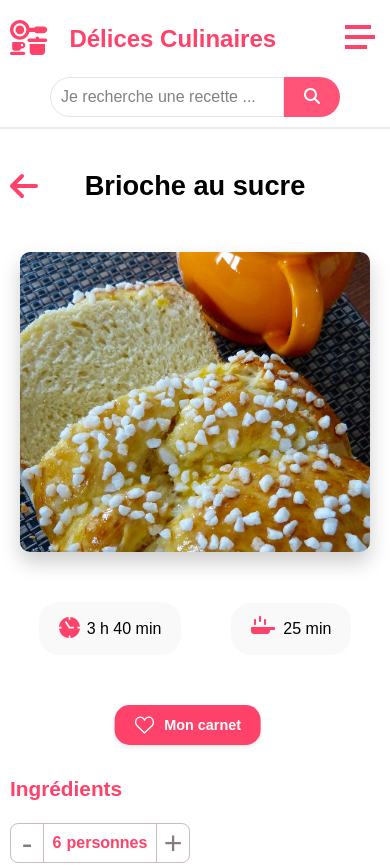
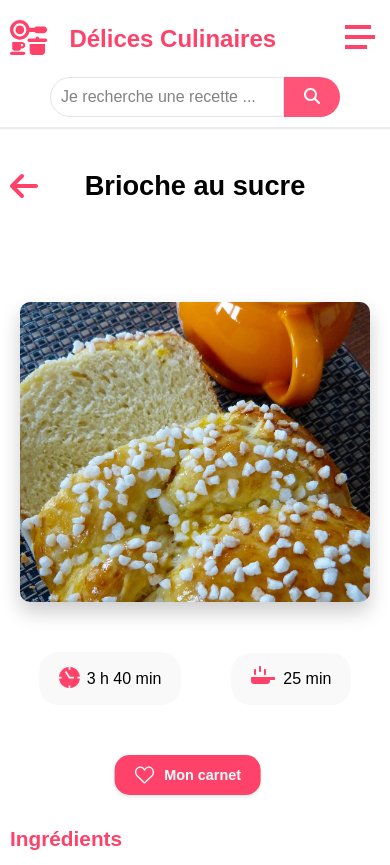
Before and after one commit to angelique31/cooking-recipes-site, a React (Vite) app: page /recipes/brioche_sucre in a window 390 px wide. Shown: the top 865 px of the page. Built offline with nearby package versions, Linux system fonts and the light colour scheme.

Commit message:
edit hamburger menu

```diff
--- a/src/components/HamburgerMenu/HamburgerMenu.jsx
+++ b/src/components/HamburgerMenu/HamburgerMenu.jsx
@@ -46,7 +46,6 @@ const HamburgerMenu = () => {
           <SpecialNavLink to="/mes-recettes">Carnet de Recettes</SpecialNavLink>
           {categories.map((category, index) => (
             <MobileNavLink to={`/category/${category}`} key={index}>
-              {/* {category} */}
               {category === "Rapide" ? "Recettes rapides" : category}
             </MobileNavLink>
           ))}
--- a/src/components/RecipeJsonDetails/RecipeJsonDetails.styled.js
+++ b/src/components/RecipeJsonDetails/RecipeJsonDetails.styled.js
@@ -4,7 +4,7 @@ export const ContentWrapper = styled.div`
   margin: 30px 50px 50px 20px;
   line-height: 28px;
   @media screen and (max-width: 670px) {
-    margin: 30px auto; /* Centrer horizontalement */
+    margin: 100px auto; /* Centrer horizontalement */
     max-width: calc(100% - 20px); /* Empêcher le débordement horizontal */
   }
 `;
```
